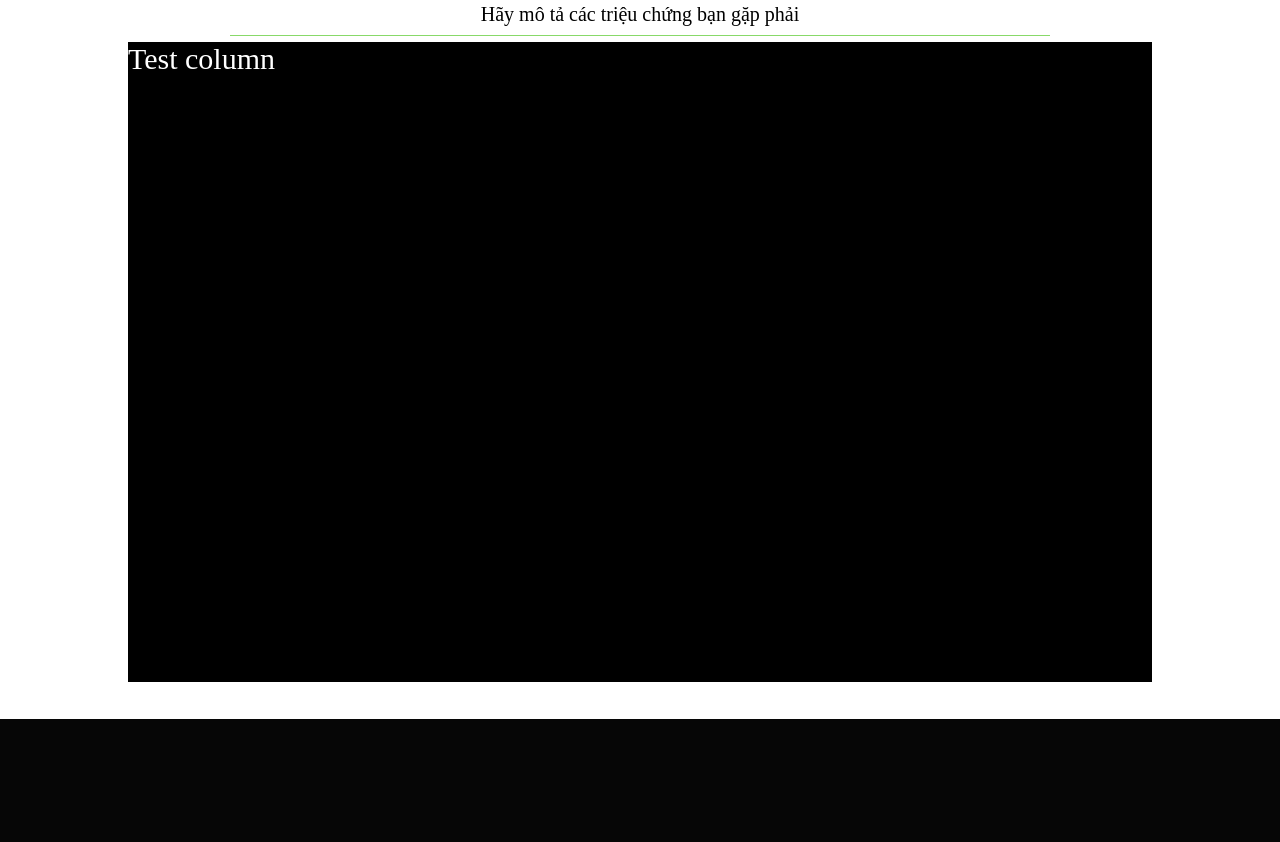
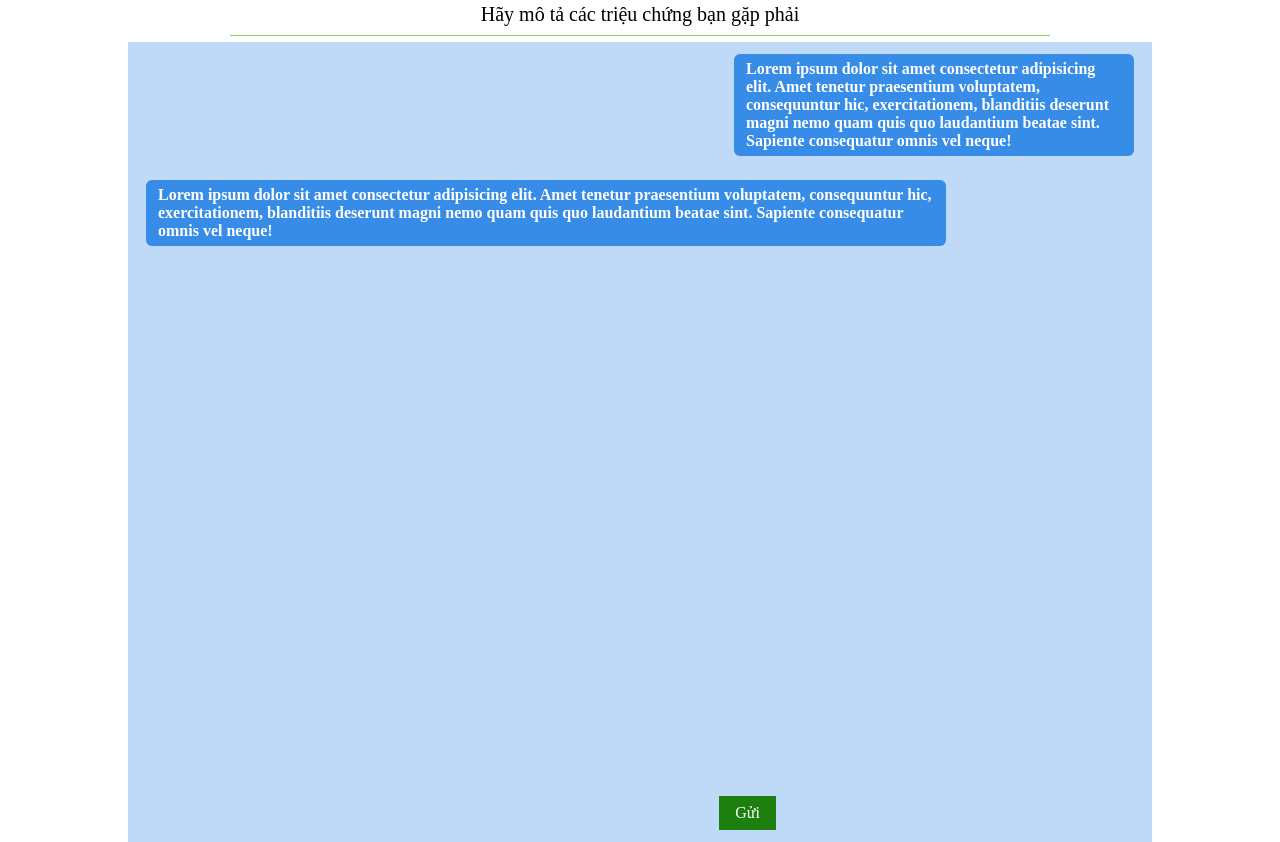
Before and after one commit to Letrungkien17092004/do_an_1, a Django app: page /prediction/chat/ in a window 1280 px wide. Shown: the part 81-923 px from the top of the page. Before the commit the page ends 800 px from the top, so only its background shows below. Run offline with Django 5.2, Linux system fonts and the light colour scheme.

Commit message:
modify chat-page

```diff
--- a/AI_health/home/static/css/chat_page.css
+++ b/AI_health/home/static/css/chat_page.css
@@ -2,8 +2,33 @@
     width: 80vw;
 }
 
+#message-box {
+    background-color: var(--theme-blue-2);
+    height: inherit;
+    padding: 12px 18px;
+    overflow-y: auto;
+}
 
-#message-box {
-    background-color: black;
-    height: inherit;
+.message {
+    margin-bottom: 24px;
+    padding: 6px 12px;
+    background-color: var(--theme-blue-4);
+    border-radius: 6px;
 }
+
+.message.user {
+    max-width: 400px;
+}
+
+.message.bot {
+    max-width: 800px;
+}
+
+#input-area {
+    resize: none;
+    outline: none;
+    font-size: 1.6rem;
+    background-color: transparent;
+    height: 20px;
+    border: none;
+}
--- a/AI_health/home/static/css/grid.css
+++ b/AI_health/home/static/css/grid.css
@@ -2,6 +2,7 @@
 
 .grid {
     display: block;
+    width: 100%;
     padding: 0;
 }
 
@@ -32,7 +33,15 @@
     padding-right: 4px;
 }
 
-col.col-center {
+.col.col-center {
     margin-left: auto;
     margin-right: auto;
 }
+
+.col.col-left {
+    margin-right: auto;
+}
+
+.col.col-right {
+    margin-left: auto;
+}
--- a/AI_health/home/static/css/root.css
+++ b/AI_health/home/static/css/root.css
@@ -47,6 +47,10 @@
     height: 80vh;
 }
 
+.height-100vh {
+    height: 100vh;
+}
+
 .height-inherit {
     height: inherit;
 }
@@ -69,6 +73,10 @@
 
 .bg-white-0 {
     background-color: aliceblue;
+}
+
+.bg-green-4 {
+    background-color: var(--theme-green-4);
 }
 
 /* Text */
@@ -249,3 +257,53 @@
 .filter-label {
     margin-right: 6px;
 }
+
+
+/* Flexbox */
+
+.flex {
+    display: flex;
+}
+
+/* Flex direction */
+.flex.flex-dir-row {
+    flex-direction: row;
+}
+
+.flex.flex-dir-column {
+    flex-direction: column;
+}
+
+/* justify and align */
+.flex.flex-center {
+    justify-content: center;
+    align-items: center;
+}
+.flex.flex-justify-start {
+    justify-content: flex-start;
+}
+
+.flex.flex-justify-center {
+    justify-content: center;
+}
+
+.flex.flex-justify-end {
+    justify-content: flex-end;
+}
+
+.flex.flex-align-start {
+    align-items: flex-start;
+}
+
+.flex.flex-align-center {
+    align-items: center;
+}
+
+.flex.flex-align-end {
+    align-items: flex-end;
+}
+
+/* flex ajust item */
+.flex .flex-grow-1 {
+    flex-grow: 1;
+}
--- a/AI_health/home/templates/chat-page.html
+++ b/AI_health/home/templates/chat-page.html
@@ -25,12 +25,40 @@
                 </div>
             </div>
             <div class="dash-line das-w-80 das-color-theme center-hoz"></div>
-            <div class="container height-80vh">
-                <div id="message-box" class="height-inherit">
-                    <div class="grid">
+            <div class="container height-100vh">
+                <div id="message-box" class="height-inherit flex flex-dir-column">
+                    <!-- message -->
+                    <div class="grid flex-grow-1">
                         <div class="row dir-col">
-                            <div class="col">
-                                <div class="text fz-30 text-white">Test column</div>
+                            <!-- user message -->
+                            <div class="col col-right">
+                                <div class="message user">
+                                    <div class="text fz-16 text-white w-600">Lorem ipsum dolor sit amet consectetur
+                                        adipisicing elit. Amet tenetur praesentium voluptatem, consequuntur hic,
+                                        exercitationem, blanditiis deserunt magni nemo quam quis quo laudantium beatae
+                                        sint. Sapiente consequatur omnis vel neque!</div>
+                                </div>
+                            </div>
+
+                            <div class="col col-left">
+                                <div class="message bot">
+                                    <div class="text fz-16 text-white w-600">Lorem ipsum dolor sit amet consectetur
+                                        adipisicing elit. Amet tenetur praesentium voluptatem, consequuntur hic,
+                                        exercitationem, blanditiis deserunt magni nemo quam quis quo laudantium beatae
+                                        sint. Sapiente consequatur omnis vel neque!</div>
+                                </div>
+                            </div>
+                        </div>
+                    </div>
+                    <div class="container">
+                        <div class="flex flex-center">
+                            <div id="input-container" class="flex">
+                                <textarea name="input" id="input-area"></textarea>
+                                <div id="input-action">
+                                    <div class="btn bg-green-4">
+                                        <div class="text fz-16 text-white">Gửi</div>
+                                    </div>
+                                </div>
                             </div>
                         </div>
                     </div>
```
Also changed, not shown: requirements_A.txt (added, +121 -0 lines), AI_health/home/admin.py (line endings or trailing spaces).
